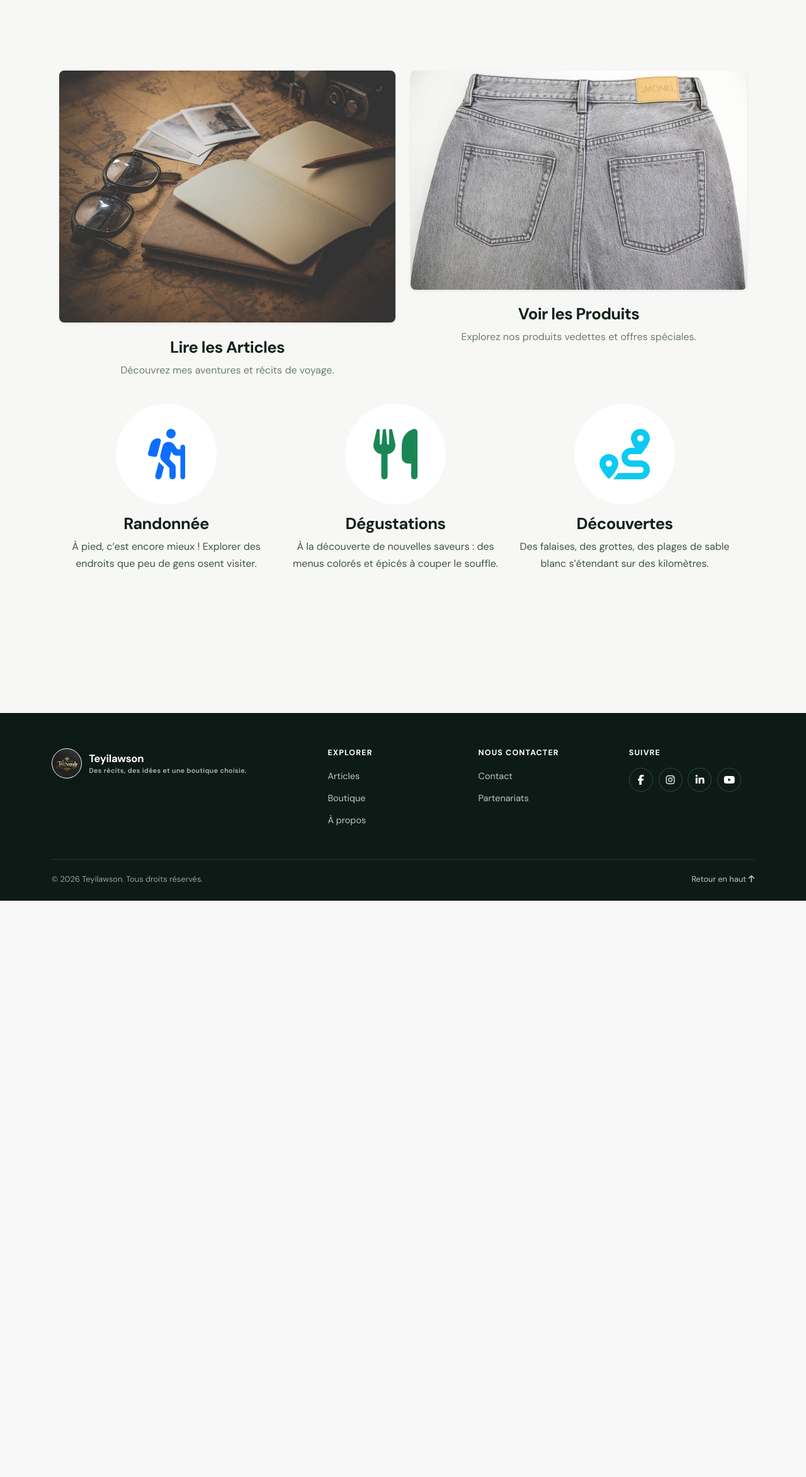
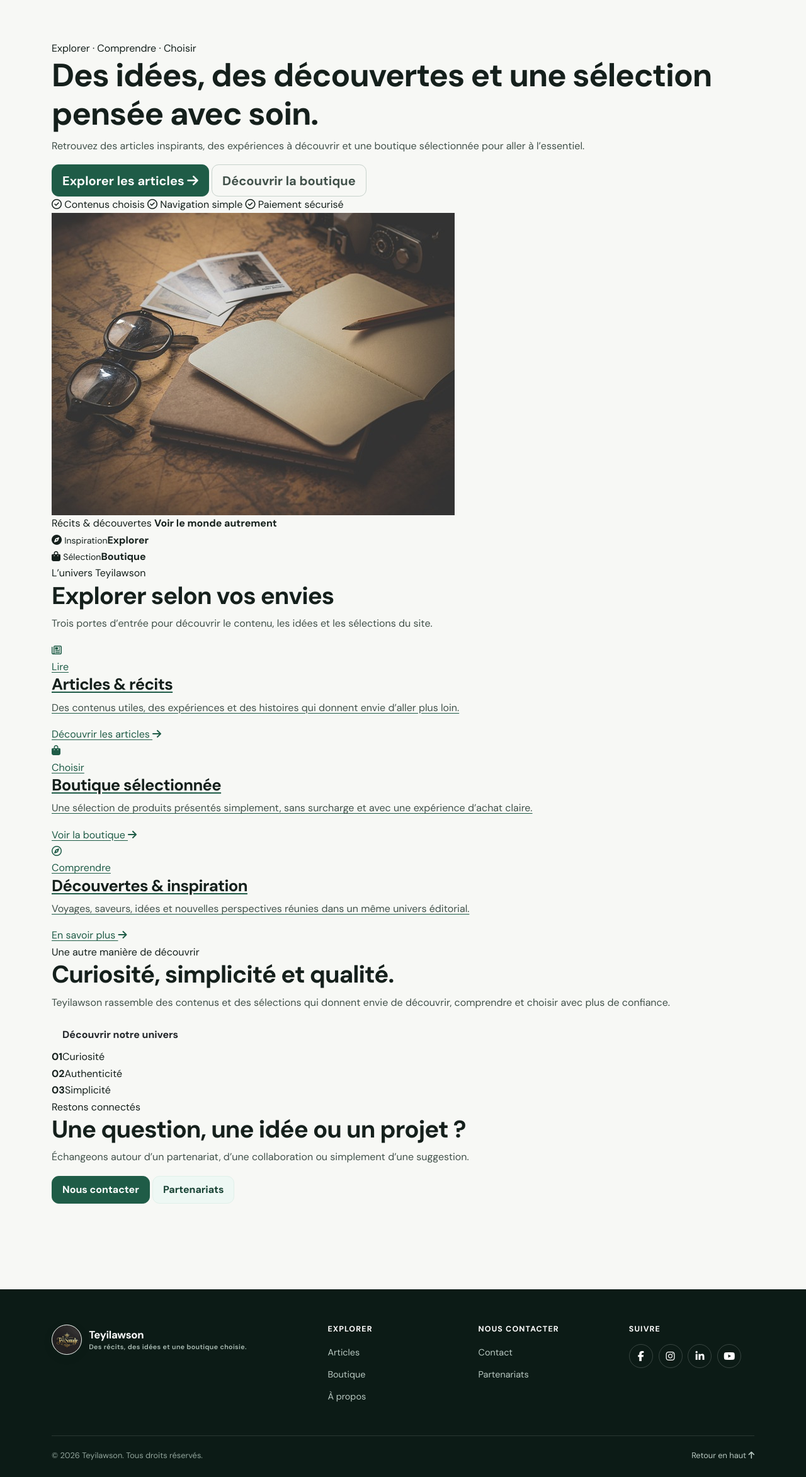
Before and after one commit to teyi12/my_blog, a Django app: page / in a window 1280 px wide. Shown: the part 119-2464 px from the top of the page at 63% size. Before the commit the page ends 1549 px from the top, so only its background shows below. Run offline with Django 5.2, Linux system fonts and the light colour scheme; data comes from the database, SQL or seed files in the repository.

Commit message:
feat: redesign premium homepage

```diff
--- a/templates/home.html
+++ b/templates/home.html
@@ -1,113 +1,164 @@
 {% extends 'template_base.html' %}
 {% load static %}
 
-{% block titre %}Page d'accueil{% endblock %}
+{% block titre %}Teyilawson — Articles, découvertes et boutique{% endblock %}
+
+{% block styles %}
+<link rel="stylesheet" href="{% static 'css/home.css' %}">
+{% endblock %}
 
 {% block contenu %}
-
-<style>
-  .overlay-container {
-    position: relative;
-    display: inline-block;
-    overflow: hidden;
-    border-radius: 0.5rem;
-    cursor: pointer;
-  }
-
-  .overlay-container img {
-    transition: transform 0.4s ease;
-    width: 100%;
-    height: auto;
-    display: block;
-  }
-
-  .overlay-container:hover img {
-    transform: scale(1.08);
-  }
-
-  .overlay-text {
-    position: absolute;
-    top: 0;
-    left: 0;
-    width: 100%;
-    height: 100%;
-    display: flex;
-    align-items: center;
-    justify-content: center;
-    background: rgba(0, 0, 0, 0.55);
-    color: #fff;
-    font-size: 1.5rem;
-    font-weight: bold;
-    opacity: 0;
-    transition: opacity 0.4s ease;
-  }
-
-  .overlay-container:hover .overlay-text {
-    opacity: 1;
-  }
-</style>
-
-<div class="container my-5">
-  <div class="row text-center">
-    <!-- Bloc Articles -->
-    <div class="col-md-6 mb-4">
-      <a href="{% url 'articles:articles' %}">
-        <div class="overlay-container shadow-sm">
-          <img src="{% get_media_prefix %}voyages.jpg" alt="Aller aux articles" />
-          <div class="overlay-text">Voir les Articles</div>
-        </div>
-      </a>
-      <h3 class="mt-3">Lire les Articles</h3>
-      <p class="text-muted">Découvrez mes aventures et récits de voyage.</p>
-    </div>
-
-    <!-- Bloc Produits -->
-    <div class="col-md-6 mb-4">
-      <a href="{% url 'shop:liste' %}">
-        <div class="overlay-container shadow-sm">
-          <img src="{% static 'images/jeans.jpg' %}" alt="Voir les produits" />
-          <div class="overlay-text">Voir les Produits</div>
-        </div>
-      </a>
-      <h3 class="mt-3">Voir les Produits</h3>
-      <p class="text-muted">Explorez nos produits vedettes et offres spéciales.</p>
-    </div>
-    <div class="row text-center">
-      <div class="col-lg-4 mb-4">
-        <span class="fa-stack fa-5x text-primary">
-          <i class="fa-solid fa-circle fa-stack-2x fa-inverse"></i>
-          <i class="fa-solid fa-hiking fa-stack-1x"></i>
-        </span>
-        <h3 class="mt-3">Randonnée</h3>
-        <p>
-          À pied, c’est encore mieux ! Explorer des endroits que peu de gens osent
-          visiter.
-        </p>
+<div class="home-page">
+  <section class="home-hero" aria-labelledby="home-hero-title">
+    <div class="home-hero-copy">
+      <span class="eyebrow">Explorer · Comprendre · Choisir</span>
+      <h1 id="home-hero-title">Des idées, des découvertes et une sélection pensée avec soin.</h1>
+      <p class="home-hero-lead">
+        Retrouvez des articles inspirants, des expériences à découvrir et une boutique
+        sélectionnée pour aller à l’essentiel.
+      </p>
+      <div class="home-hero-actions">
+        <a class="btn btn-brand btn-lg" href="{% url 'articles:articles' %}">
+          Explorer les articles
+          <i class="fa-solid fa-arrow-right" aria-hidden="true"></i>
+        </a>
+        <a class="btn btn-outline-primary btn-lg" href="{% url 'shop:liste' %}">
+          Découvrir la boutique
+        </a>
       </div>
-      <div class="col-lg-4 mb-4">
-        <span class="fa-stack fa-5x text-success">
-          <i class="fa-solid fa-circle fa-stack-2x fa-inverse"></i>
-          <i class="fa-solid fa-utensils fa-stack-1x"></i>
-        </span>
-        <h3 class="mt-3">Dégustations</h3>
-        <p>
-          À la découverte de nouvelles saveurs : des menus colorés et épicés à couper le
-          souffle.
-        </p>
-      </div>
-      <div class="col-lg-4 mb-4">
-        <span class="fa-stack fa-5x text-info">
-          <i class="fa-solid fa-circle fa-stack-2x fa-inverse"></i>
-          <i class="fa-solid fa-route fa-stack-1x"></i>
-        </span>
-        <h3 class="mt-3">Découvertes</h3>
-        <p>
-          Des falaises, des grottes, des plages de sable blanc s’étendant sur des
-          kilomètres.
-        </p>
+      <div class="home-trust-row" aria-label="Points forts">
+        <span><i class="fa-regular fa-circle-check" aria-hidden="true"></i> Contenus choisis</span>
+        <span><i class="fa-regular fa-circle-check" aria-hidden="true"></i> Navigation simple</span>
+        <span><i class="fa-regular fa-circle-check" aria-hidden="true"></i> Paiement sécurisé</span>
       </div>
     </div>
 
-    {% endblock %}
-  </div>
+    <div class="home-hero-visual" aria-hidden="true">
+      <div class="hero-visual-card hero-visual-main">
+        <img src="{% get_media_prefix %}voyages.jpg" alt="">
+        <div class="hero-visual-overlay">
+          <span>Récits & découvertes</span>
+          <strong>Voir le monde autrement</strong>
+        </div>
+      </div>
+      <div class="hero-floating-card hero-floating-top">
+        <span class="hero-floating-icon"><i class="fa-solid fa-compass"></i></span>
+        <span><small>Inspiration</small><strong>Explorer</strong></span>
+      </div>
+      <div class="hero-floating-card hero-floating-bottom">
+        <span class="hero-floating-icon"><i class="fa-solid fa-bag-shopping"></i></span>
+        <span><small>Sélection</small><strong>Boutique</strong></span>
+      </div>
+    </div>
+  </section>
+
+  <section class="home-section" aria-labelledby="discover-title">
+    <div class="home-section-heading">
+      <div>
+        <span class="eyebrow">L’univers Teyilawson</span>
+        <h2 id="discover-title">Explorer selon vos envies</h2>
+      </div>
+      <p>Trois portes d’entrée pour découvrir le contenu, les idées et les sélections du site.</p>
+    </div>
+
+    <div class="home-feature-grid">
+      <a class="home-feature-card" href="{% url 'articles:articles' %}">
+        <span class="home-feature-icon"><i class="fa-regular fa-newspaper" aria-hidden="true"></i></span>
+        <div>
+          <span class="home-feature-kicker">Lire</span>
+          <h3>Articles & récits</h3>
+          <p>Des contenus utiles, des expériences et des histoires qui donnent envie d’aller plus loin.</p>
+          <span class="home-feature-link">Découvrir les articles <i class="fa-solid fa-arrow-right" aria-hidden="true"></i></span>
+        </div>
+      </a>
+
+      <a class="home-feature-card" href="{% url 'shop:liste' %}">
+        <span class="home-feature-icon"><i class="fa-solid fa-bag-shopping" aria-hidden="true"></i></span>
+        <div>
+          <span class="home-feature-kicker">Choisir</span>
+          <h3>Boutique sélectionnée</h3>
+          <p>Une sélection de produits présentés simplement, sans surcharge et avec une expérience d’achat claire.</p>
+          <span class="home-feature-link">Voir la boutique <i class="fa-solid fa-arrow-right" aria-hidden="true"></i></span>
+        </div>
+      </a>
+
+      <a class="home-feature-card" href="{% url 'about' %}">
+        <span class="home-feature-icon"><i class="fa-regular fa-compass" aria-hidden="true"></i></span>
+        <div>
+          <span class="home-feature-kicker">Comprendre</span>
+          <h3>Découvertes & inspiration</h3>
+          <p>Voyages, saveurs, idées et nouvelles perspectives réunies dans un même univers éditorial.</p>
+          <span class="home-feature-link">En savoir plus <i class="fa-solid fa-arrow-right" aria-hidden="true"></i></span>
+        </div>
+      </a>
+    </div>
+  </section>
+
+  {% if produits_vedettes %}
+  <section class="home-section home-products-section" aria-labelledby="featured-products-title">
+    <div class="home-section-heading home-section-heading-inline">
+      <div>
+        <span class="eyebrow">Sélection du moment</span>
+        <h2 id="featured-products-title">Produits en vedette</h2>
+      </div>
+      <a class="home-text-link" href="{% url 'shop:liste' %}">Voir toute la boutique <i class="fa-solid fa-arrow-right" aria-hidden="true"></i></a>
+    </div>
+
+    <div class="home-product-grid">
+      {% for produit in produits_vedettes %}
+      <article class="home-product-card">
+        <a class="home-product-image" href="{% url 'shop:detail' slug=produit.slug %}">
+          {% if produit.image %}
+            <img src="{{ produit.image.url }}" alt="{{ produit.nom }}">
+          {% else %}
+            <img src="{% static 'images/default.jpg' %}" alt="{{ produit.nom }}">
+          {% endif %}
+          <span class="home-product-badge">En vedette</span>
+        </a>
+        <div class="home-product-body">
+          {% if produit.categorie %}<span class="home-product-category">{{ produit.categorie.nom }}</span>{% endif %}
+          <h3><a href="{% url 'shop:detail' slug=produit.slug %}">{{ produit.nom }}</a></h3>
+          {% if produit.description %}<p>{{ produit.description|truncatewords:16 }}</p>{% endif %}
+          <div class="home-product-footer">
+            <strong>{{ produit.prix }}</strong>
+            <a class="home-product-arrow" href="{% url 'shop:detail' slug=produit.slug %}" aria-label="Voir {{ produit.nom }}">
+              <i class="fa-solid fa-arrow-right" aria-hidden="true"></i>
+            </a>
+          </div>
+        </div>
+      </article>
+      {% endfor %}
+    </div>
+  </section>
+  {% endif %}
+
+  <section class="home-story" aria-labelledby="home-story-title">
+    <div class="home-story-copy">
+      <span class="eyebrow eyebrow-light">Une autre manière de découvrir</span>
+      <h2 id="home-story-title">Curiosité, simplicité et qualité.</h2>
+      <p>
+        Teyilawson rassemble des contenus et des sélections qui donnent envie de découvrir,
+        comprendre et choisir avec plus de confiance.
+      </p>
+      <a class="btn home-light-button" href="{% url 'about' %}">Découvrir notre univers</a>
+    </div>
+    <div class="home-story-values" aria-label="Nos valeurs">
+      <div><strong>01</strong><span>Curiosité</span></div>
+      <div><strong>02</strong><span>Authenticité</span></div>
+      <div><strong>03</strong><span>Simplicité</span></div>
+    </div>
+  </section>
+
+  <section class="home-cta" aria-labelledby="home-cta-title">
+    <div>
+      <span class="eyebrow">Restons connectés</span>
+      <h2 id="home-cta-title">Une question, une idée ou un projet ?</h2>
+      <p>Échangeons autour d’un partenariat, d’une collaboration ou simplement d’une suggestion.</p>
+    </div>
+    <div class="home-cta-actions">
+      <a class="btn btn-brand" href="{% url 'contact' %}">Nous contacter</a>
+      <a class="btn btn-soft" href="{% url 'monetization:partenariat' %}">Partenariats</a>
+    </div>
+  </section>
 </div>
+{% endblock %}
```
